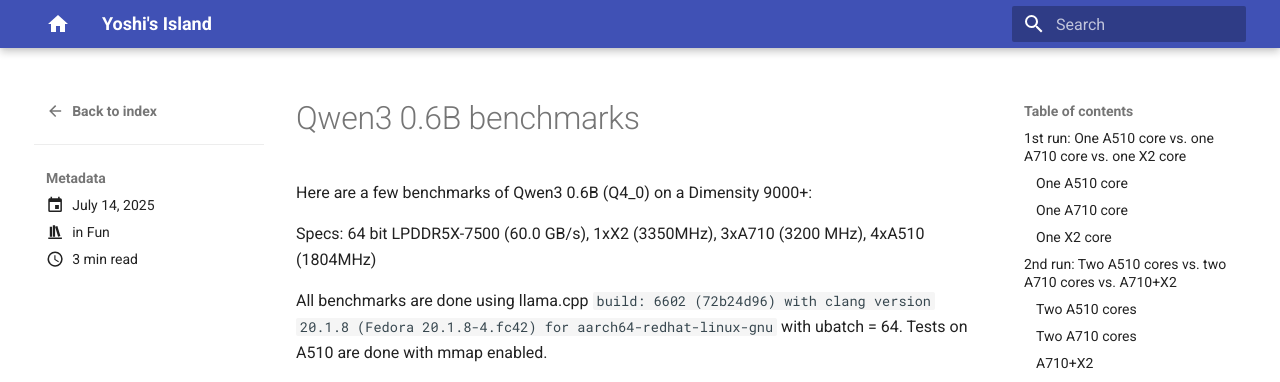
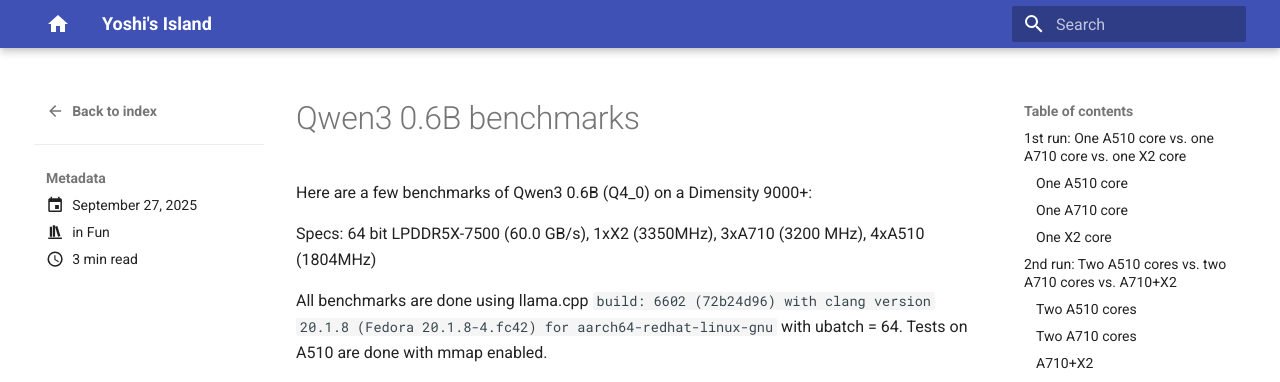
Before and after one commit to pt13762104/pt13762104.github.io, an MkDocs documentation site: the page built from docs/posts/bench2.md, in a window 1280 px wide. Shown: the top 382 px of the page. Built offline with MkDocs 1.6.1 and Material for MkDocs 9.7.7, drawn with Linux system fonts in a browser that asks for light colours.

Commit message:
fix date

```diff
--- a/docs/posts/bench2.md
+++ b/docs/posts/bench2.md
@@ -1,5 +1,5 @@
 ---
-date: 2025-07-14
+date: 2025-09-27
 categories:
     - Fun
 title: Qwen3 0.6B benchmarks
```
